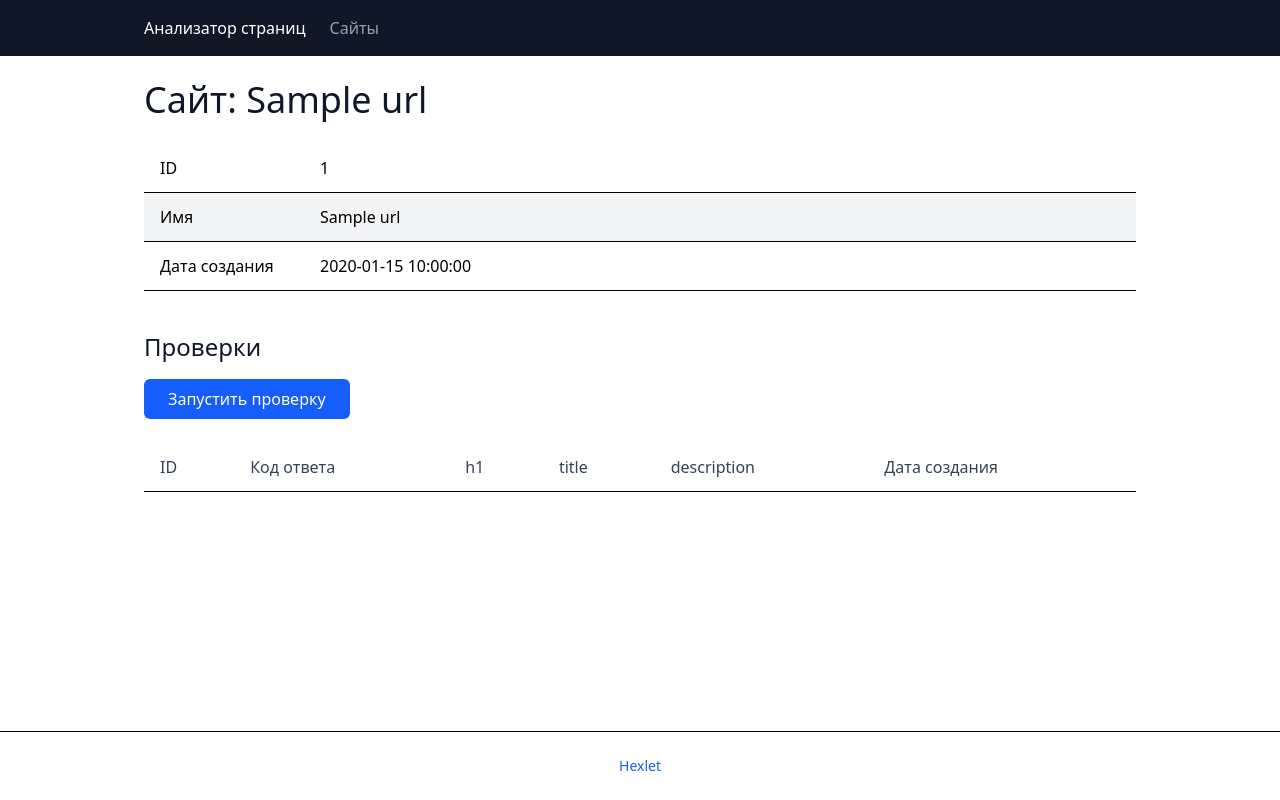
After one commit to ramilabd/python-project-83, a Flask app: template page_analyzer/templates/url.html in a window 1280 px wide. The commit adds this page. Run offline with Flask 3, Linux system fonts and the light colour scheme; the template is opened without the code that fills it: most values are stand-ins (such as "Sample title", 1, 10 or a date in 2020); lists and menus that the app fills with data are empty; style sheets or scripts are compiled from the project's sources.

Commit message:
Add urls and url templates, wire up index form

```diff
--- a/page_analyzer/templates/base.html
+++ b/page_analyzer/templates/base.html
@@ -11,7 +11,7 @@
   <header class="bg-gray-900">
     <nav class="max-w-5xl mx-auto px-4 py-4 flex items-center gap-6">
       <a href="{{ url_for('index') }}" class="text-white font-medium">Анализатор страниц</a>
-      <a href="#" class="text-gray-400 hover:text-white">Сайты</a>
+      <a href="{{ url_for('urls') }}" class="text-gray-400 hover:text-white">Сайты</a>
     </nav>
   </header>
 
@@ -19,9 +19,13 @@
     <div class="max-w-5xl mx-auto px-4 pt-6">
       {% with messages = get_flashed_messages(with_categories=true) %}
         {% if messages %}
+          {% set styles = {
+            'success': 'bg-green-100 text-green-800',
+            'info': 'bg-blue-100 text-blue-800',
+            'danger': 'bg-red-100 text-red-800'
+          } %}
           {% for category, message in messages %}
-            <div role="alert" class="mb-4 px-4 py-3 rounded
-                        {{ 'bg-green-100 text-green-800' if category == 'success' else 'bg-red-100 text-red-800' }}">
+            <div role="alert" class="mb-4 px-4 py-3 rounded {{ styles.get(category, 'bg-gray-100 text-gray-800') }}">
               {{ message }}
             </div>
           {% endfor %}
--- /dev/null
+++ b/page_analyzer/templates/url.html
@@ -0,0 +1,48 @@
+{% extends "base.html" %}
+
+{% block title %}Сайт: {{ url.name }} — Анализатор страниц{% endblock %}
+
+{% block content %}
+<div class="max-w-5xl mx-auto px-4 pb-12">
+  <h1 class="text-4xl font-medium text-gray-900 mb-6">Сайт: {{ url.name }}</h1>
+
+  <table data-test="url" class="w-full border-collapse mb-10">
+    <tbody>
+      <tr class="border-b">
+        <td class="px-4 py-3 font-medium w-40">ID</td>
+        <td class="px-4 py-3">{{ url.id }}</td>
+      </tr>
+      <tr class="border-b bg-gray-100">
+        <td class="px-4 py-3 font-medium">Имя</td>
+        <td class="px-4 py-3">{{ url.name }}</td>
+      </tr>
+      <tr class="border-b">
+        <td class="px-4 py-3 font-medium">Дата создания</td>
+        <td class="px-4 py-3">{{ url.created_at }}</td>
+      </tr>
+    </tbody>
+  </table>
+
+  <h2 class="text-2xl font-medium text-gray-900 mb-4">Проверки</h2>
+  <form action="#" method="post" class="mb-6">
+    <button type="submit"
+            class="rounded-md bg-blue-600 px-6 py-2 text-white font-medium hover:bg-blue-700">
+      Запустить проверку
+    </button>
+  </form>
+
+  <table class="w-full border-collapse">
+    <thead>
+      <tr class="border-b">
+        <th class="text-left px-4 py-3 font-medium text-gray-700">ID</th>
+        <th class="text-left px-4 py-3 font-medium text-gray-700">Код ответа</th>
+        <th class="text-left px-4 py-3 font-medium text-gray-700">h1</th>
+        <th class="text-left px-4 py-3 font-medium text-gray-700">title</th>
+        <th class="text-left px-4 py-3 font-medium text-gray-700">description</th>
+        <th class="text-left px-4 py-3 font-medium text-gray-700">Дата создания</th>
+      </tr>
+    </thead>
+    <tbody></tbody>
+  </table>
+</div>
+{% endblock %}
```
Also changed, not shown: page_analyzer/templates/index.html (+10 -4 lines), page_analyzer/templates/urls.html (added, +32 -0 lines).
